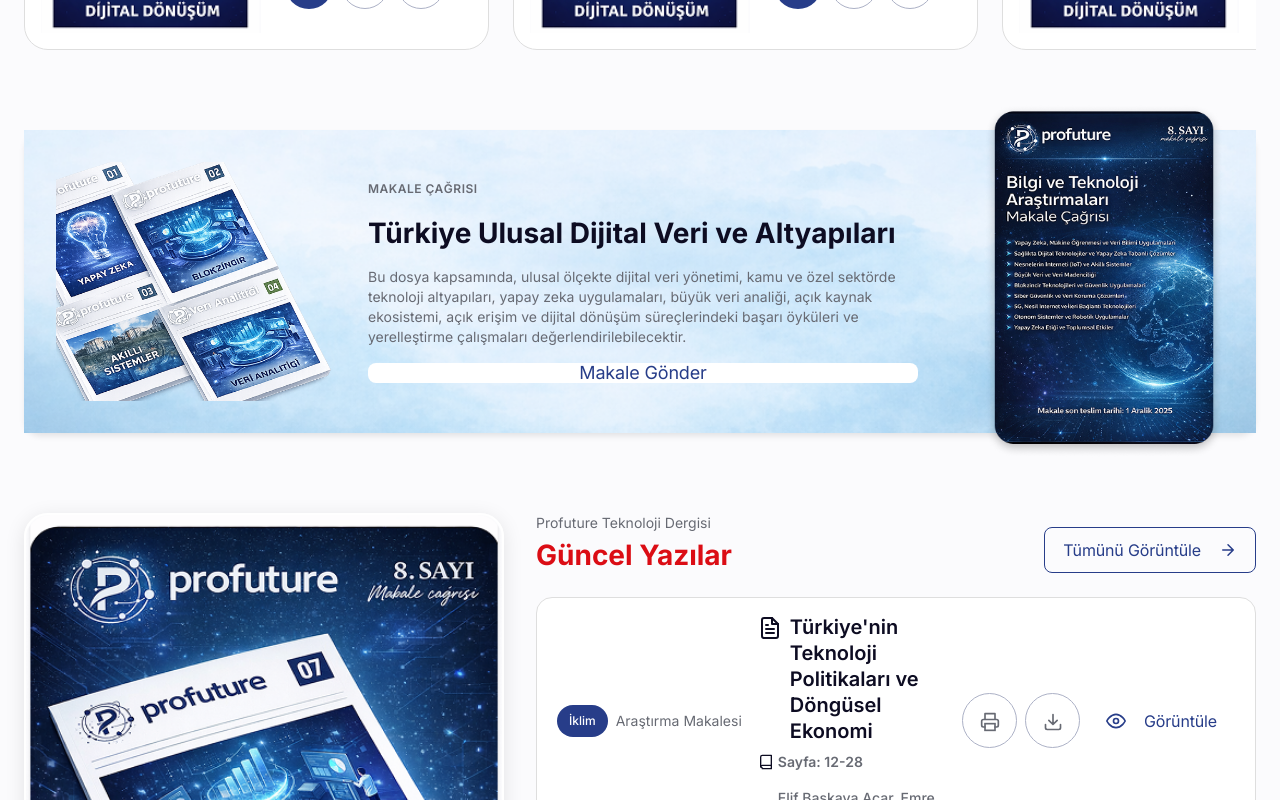
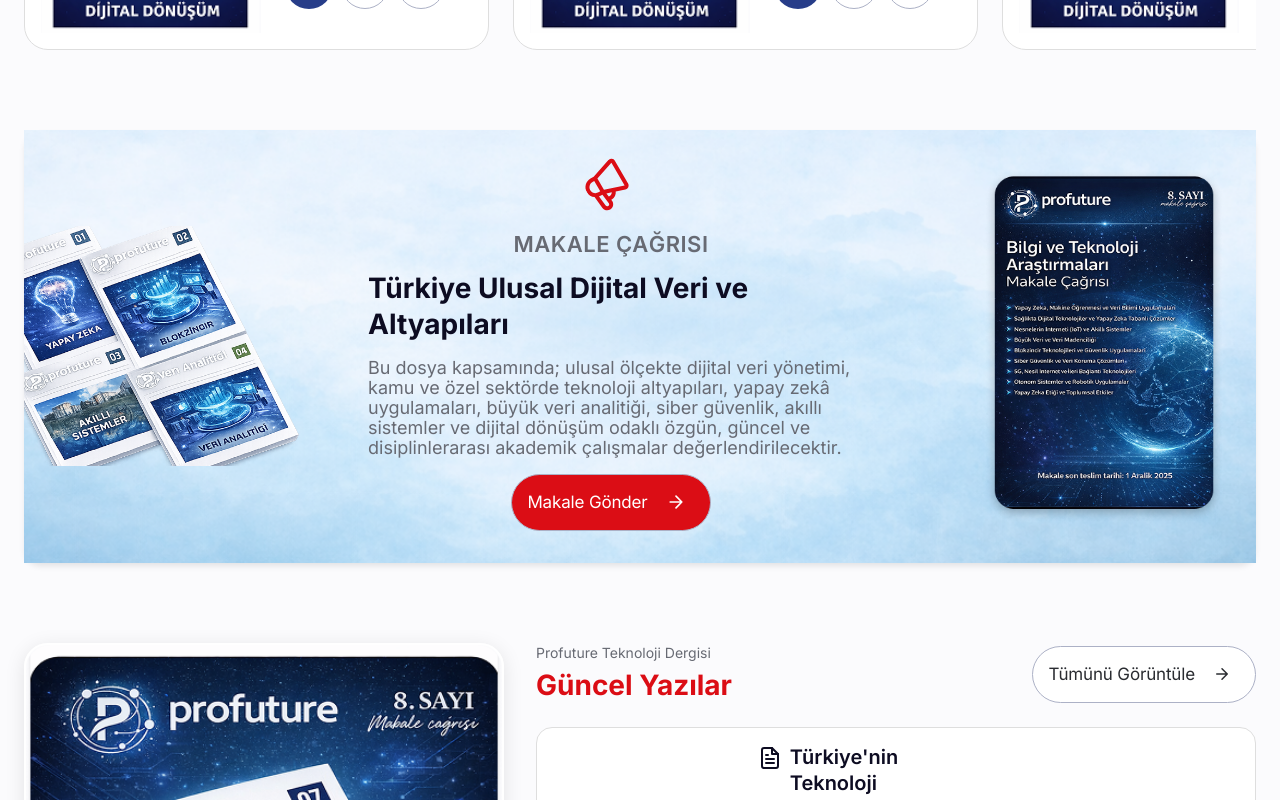
Before and after one commit to handeada/zeplin-case, a React (Vite) app: page / in a window 1280 px wide. Shown: the part 1420-2220 px from the top of the page. Built offline with nearby package versions, Linux system fonts and the light colour scheme.

Commit message:
refactor(PromotionSection, CTASection, PostCard, Button, Icon): standardize import syntax and improve component styles

```diff
--- a/src/components/CTASection/CTASection.jsx
+++ b/src/components/CTASection/CTASection.jsx
@@ -1,40 +1,40 @@
-import { Button, Icon, PostCard } from '../ui';
-import './CTASection.scss';
-import magazineImage from '../../assets/images/image 1.png';
+import { Button, Icon, PostCard } from "../ui";
+import "./CTASection.scss";
+import magazineImage from "../../assets/images/image 1.png";
 
 const CTASection = () => {
   const articles = [
     {
       id: 1,
-      category: 'İklim',
-      articleType: 'Araştırma Makalesi',
+      category: "İklim",
+      articleType: "Araştırma Makalesi",
       title: "Türkiye'nin Teknoloji Politikaları ve Döngüsel Ekonomi",
-      pageRange: '12-28',
-      authors: ['Elif Başkaya Acar', 'Emre Taran', 'Halil Başar'],
+      pageRange: "12-28",
+      authors: ["Elif Başkaya Acar", "Emre Taran", "Halil Başar"],
     },
     {
       id: 2,
-      category: 'İklim',
-      articleType: 'Araştırma Makalesi',
+      category: "İklim",
+      articleType: "Araştırma Makalesi",
       title: "Türkiye'nin Teknoloji Politikaları ve Döngüsel Ekonomi",
-      pageRange: '12-28',
-      authors: ['Elif Başkaya Acar', 'Emre Taran', 'Halil Başar'],
+      pageRange: "12-28",
+      authors: ["Elif Başkaya Acar", "Emre Taran", "Halil Başar"],
     },
     {
       id: 3,
-      category: 'İklim',
-      articleType: 'Araştırma Makalesi',
+      category: "İklim",
+      articleType: "Araştırma Makalesi",
       title: "Türkiye'nin Teknoloji Politikaları ve Döngüsel Ekonomi",
-      pageRange: '12-28',
-      authors: ['Elif Başkaya Acar', 'Emre Taran', 'Halil Başar'],
+      pageRange: "12-28",
+      authors: ["Elif Başkaya Acar", "Emre Taran", "Halil Başar"],
     },
     {
       id: 4,
-      category: 'İklim',
-      articleType: 'Araştırma Makalesi',
+      category: "İklim",
+      articleType: "Araştırma Makalesi",
       title: "Türkiye'nin Teknoloji Politikaları ve Döngüsel Ekonomi",
-      pageRange: '12-28',
-      authors: ['Elif Başkaya Acar', 'Emre Taran', 'Halil Başar'],
+      pageRange: "12-28",
+      authors: ["Elif Başkaya Acar", "Emre Taran", "Halil Başar"],
     },
   ];
 
@@ -50,7 +50,11 @@ const CTASection = () => {
                 <Button variant="icon" size="md">
                   <Icon name="download" size={20} />
                 </Button>
-                <Button variant="primary" size="md" leftIcon={<Icon name="eye" size={20} />}>
+                <Button
+                  variant="primary-filled"
+                  size="md"
+                  leftIcon={<Icon name="eye" size={20} />}
+                >
                   Görüntüle
                 </Button>
               </div>
@@ -61,10 +65,16 @@ const CTASection = () => {
           <div className="cta-section__articles">
             <div className="cta-section__header">
               <div>
-                <p className="cta-section__subtitle">Profuture Teknoloji Dergisi</p>
+                <p className="cta-section__subtitle">
+                  Profuture Teknoloji Dergisi
+                </p>
                 <h2 className="cta-section__title">Güncel Yazılar</h2>
               </div>
-              <Button variant="outline" size="md" rightIcon={<Icon name="arrowRight" size={18} />}>
+              <Button
+                variant="default-filled"
+                size="md"
+                rightIcon={<Icon name="arrowRight" size={18} />}
+              >
                 Tümünü Görüntüle
               </Button>
             </div>
@@ -79,9 +89,9 @@ const CTASection = () => {
                   title={article.title}
                   pageRange={article.pageRange}
                   authors={article.authors}
-                  onPrint={() => console.log('Print')}
-                  onDownload={() => console.log('Download')}
-                  onView={() => console.log('View')}
+                  onPrint={() => console.log("Print")}
+                  onDownload={() => console.log("Download")}
+                  onView={() => console.log("View")}
                 />
               ))}
             </div>
--- a/src/components/PromotionSection/PromotionSection.jsx
+++ b/src/components/PromotionSection/PromotionSection.jsx
@@ -1,8 +1,8 @@
-import './PromotionSection.scss';
-import { Button } from '../ui';
-import leftImage from '../../assets/images/ChatGPT Image 12 Oca 2026 17_22_36 1.png';
-import rightImage from '../../assets/images/Ekran Resmi 2025-12-16 18.29.30 1.png';
-import backgroundImage from '../../assets/images/Mask group.png';
+import "./PromotionSection.scss";
+import { Button, Icon } from "../ui";
+import leftImage from "../../assets/images/ChatGPT Image 12 Oca 2026 17_22_36 1.png";
+import rightImage from "../../assets/images/Ekran Resmi 2025-12-16 18.29.30 1.png";
+import backgroundImage from "../../assets/images/Mask group.png";
 
 const PromotionSection = () => {
   return (
@@ -18,18 +18,25 @@ const PromotionSection = () => {
           </div>
 
           <div className="promotion-section__center">
+            <div className="promotion-section__icon">
+              <Icon name="megaphone" size={48} />
+            </div>
             <span className="promotion-section__category">Makale Çağrısı</span>
             <h2 className="promotion-section__title">
               Türkiye Ulusal Dijital Veri ve Altyapıları
             </h2>
             <p className="promotion-section__description">
-              Bu dosya kapsamında, ulusal ölçekte dijital veri yönetimi, kamu
-              ve özel sektörde teknoloji altyapıları, yapay zeka uygulamaları,
-              büyük veri analiği, açık kaynak ekosistemi, açık erişim ve dijital
-              dönüşüm süreçlerindeki başarı öyküleri ve yerelleştirme
-              çalışmaları değerlendirilebilecektir.
+              Bu dosya kapsamında; ulusal ölçekte dijital veri yönetimi, kamu ve
+              özel sektörde teknoloji altyapıları, yapay zekâ uygulamaları,
+              büyük veri analitiği, siber güvenlik, akıllı sistemler ve dijital
+              dönüşüm odaklı özgün, güncel ve disiplinlerarası akademik
+              çalışmalar değerlendirilecektir.
             </p>
-            <Button variant="primary" size="medium">
+            <Button
+              variant="warning-filled"
+              size="large"
+              rightIcon={<Icon name="arrowRight" size={20} />}
+            >
               Makale Gönder
             </Button>
           </div>
--- a/src/components/PromotionSection/PromotionSection.scss
+++ b/src/components/PromotionSection/PromotionSection.scss
@@ -1,8 +1,8 @@
-@use '../../styles/variables' as *;
-@use '../../styles/mixins' as *;
+@use "../../styles/variables" as *;
+@use "../../styles/mixins" as *;
 
 .promotion-section {
-  padding: space('10') 0;
+  padding: space("10") 0;
 
   .container {
     @include container;
@@ -12,16 +12,15 @@
     position: relative;
     display: flex;
     align-items: center;
-    gap: space('8');
-    background-color: color('bg-white');
-    border-radius: radius('2xl');
-    padding: space('8');
-    box-shadow: map-get($shadows, 'md');
+    gap: space("8");
+    background-color: color("bg-white");
+    border-radius: radius("2xl");
+    box-shadow: map-get($shadows, "md");
     overflow: visible;
 
     @media (max-width: 1024px) {
       flex-direction: column;
-      gap: space('6');
+      gap: space("6");
       overflow: hidden;
     }
   }
@@ -52,7 +51,7 @@
     img {
       width: 100%;
       height: auto;
-      border-radius: radius('xl');
+      border-radius: radius("xl");
       display: block;
     }
 
@@ -75,7 +74,7 @@
 
   &__right {
     position: absolute;
-    right: space('8');
+    right: space("8");
     top: 50%;
     transform: translateY(-50%);
     width: 240px;
@@ -93,11 +92,13 @@
   &__center {
     flex: 1;
     display: flex;
+    align-items: center;
     flex-direction: column;
-    gap: space('4');
+    gap: space("4");
     position: relative;
     z-index: 1;
     max-width: 550px;
+    padding: space("8");
 
     @media (max-width: 1024px) {
       text-align: center;
@@ -106,40 +107,50 @@
     }
   }
 
+  &__icon {
+    color: color("error");
+    margin-bottom: space("2");
+    transform: rotate(-30deg);
+    @media (max-width: 1024px) {
+      display: flex;
+      justify-content: center;
+    }
+  }
+
   &__category {
     font-family: $font-family-base;
-    font-size: map-get($font-sizes, 'small');
-    color: color('text-secondary');
+    font-size: map-get($font-sizes, "h5");
+    color: color("text-secondary");
     text-transform: uppercase;
     letter-spacing: 0.5px;
-    font-weight: map-get($font-weights, 'semibold');
+    font-weight: map-get($font-weights, "semibold");
     margin: 0;
   }
 
   &__title {
     font-family: $font-family-base;
-    font-size: map-get($font-sizes, 'h2');
-    line-height: map-get($line-heights, 'h2');
-    font-weight: map-get($font-weights, 'bold');
-    color: color('text-primary');
+    font-size: map-get($font-sizes, "h2");
+    line-height: map-get($line-heights, "h2");
+    font-weight: map-get($font-weights, "bold");
+    color: color("text-primary");
     margin: 0;
 
     @media (max-width: 768px) {
-      font-size: map-get($font-sizes, 'h4');
-      line-height: map-get($line-heights, 'h4');
+      font-size: map-get($font-sizes, "h4");
+      line-height: map-get($line-heights, "h4");
     }
   }
 
   &__description {
     font-family: $font-family-base;
-    font-size: map-get($font-sizes, 'body');
-    line-height: map-get($line-heights, 'body');
-    font-weight: map-get($font-weights, 'regular');
-    color: color('text-secondary');
+    font-size: map-get($font-sizes, "lg");
+    line-height: map-get($line-heights, "body");
+    font-weight: map-get($font-weights, "regular");
+    color: color("text-secondary");
     margin: 0;
 
     @media (max-width: 768px) {
-      font-size: map-get($font-sizes, 'small');
+      font-size: map-get($font-sizes, "small");
     }
   }
 }
--- a/src/components/ui/Button/Button.scss
+++ b/src/components/ui/Button/Button.scss
@@ -188,6 +188,39 @@
   }
 
   // ===========================================
+  // Default Filled Button (Figma variant)
+  // Default: White bg, gray border, dark gray text
+  // Hover: Primary-dark bg, primary-dark border, white text
+  // ===========================================
+  &--warning-filled {
+    background-color: color("error");
+    color: white;
+    padding: 17px 24px 17px 15px;
+    border: 1px solid color("gray-300");
+    border-radius: 50px;
+    font-family: $font-family-base;
+    font-size: map-get($font-sizes, "md-lg");
+    font-weight: map-get($font-weights, "regular");
+    line-height: 21px;
+    letter-spacing: 0%;
+
+    &:hover:not(:disabled) {
+      background-color: color("error-dark");
+      color: white;
+      border-color: color("error-dark");
+    }
+
+    &:active:not(:disabled) {
+      background-color: color("error-dark");
+      color: white;
+      border-color: color("error-dark");
+    }
+
+    &:disabled {
+      @include button-disabled;
+    }
+  }
+  // ===========================================
   // Outline Button
   // ===========================================
   &--outline {
--- a/src/components/ui/PostCard/PostCard.jsx
+++ b/src/components/ui/PostCard/PostCard.jsx
@@ -1,11 +1,11 @@
-import Badge from '../Badge/Badge';
-import Button from '../Button/Button';
-import Icon from '../Icon/Icon';
-import './PostCard.scss';
+import Badge from "../Badge/Badge";
+import Button from "../Button/Button";
+import Icon from "../Icon/Icon";
+import "./PostCard.scss";
 
 const PostCard = ({
   category,
-  categoryVariant = 'primary',
+  categoryVariant = "primary",
   articleType,
   title,
   pageRange,
@@ -13,7 +13,7 @@ const PostCard = ({
   onPrint,
   onDownload,
   onView,
-  className = '',
+  className = "",
   ...props
 }) => {
   return (
@@ -47,7 +47,7 @@ const PostCard = ({
           {authors.length > 0 && (
             <div className="post-card__meta-item">
               <Icon name="users" size={16} className="post-card__meta-icon" />
-              <span className="post-card__authors">{authors.join(', ')}</span>
+              <span className="post-card__authors">{authors.join(", ")}</span>
             </div>
           )}
         </div>
@@ -55,12 +55,7 @@ const PostCard = ({
 
       {/* Actions Section */}
       <div className="post-card__actions">
-        <Button
-          variant="icon"
-          size="md"
-          onClick={onPrint}
-          aria-label="Yazdır"
-        >
+        <Button variant="icon" size="md" onClick={onPrint} aria-label="Yazdır">
           <Icon name="printer" size={20} />
         </Button>
         <Button
@@ -72,7 +67,7 @@ const PostCard = ({
           <Icon name="download" size={20} />
         </Button>
         <Button
-          variant="primary"
+          variant="primary-filled"
           size="md"
           onClick={onView}
           leftIcon={<Icon name="eye" size={20} />}
```
Also changed, not shown: src/components/ui/Icon/Icon.jsx (+17 -0 lines).
